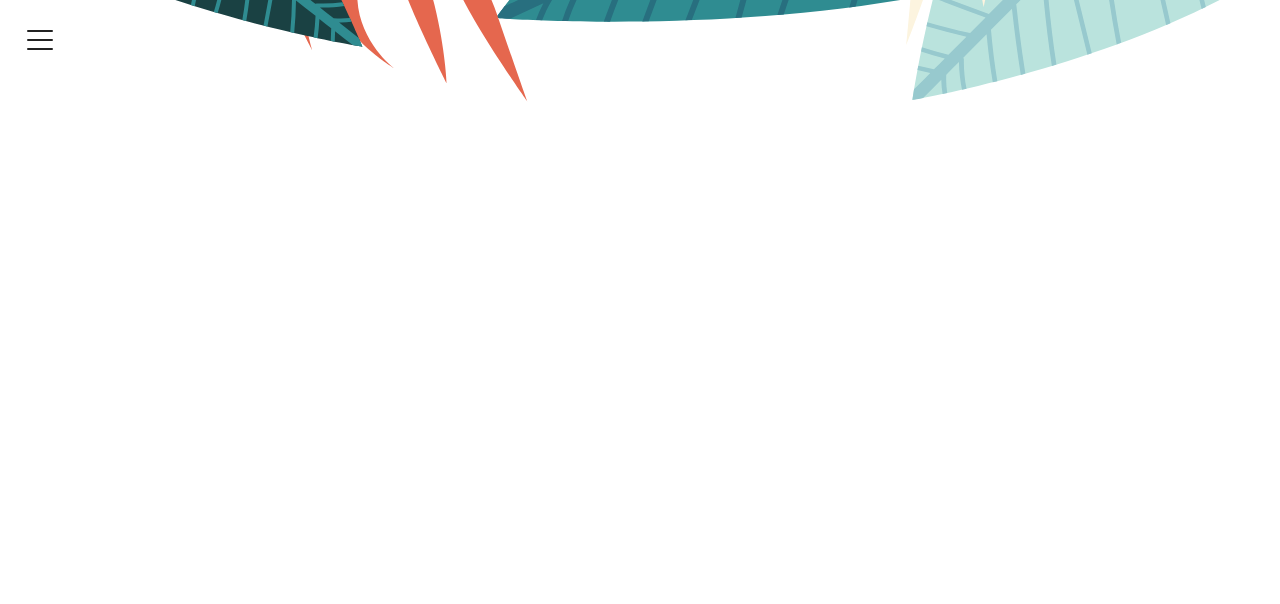
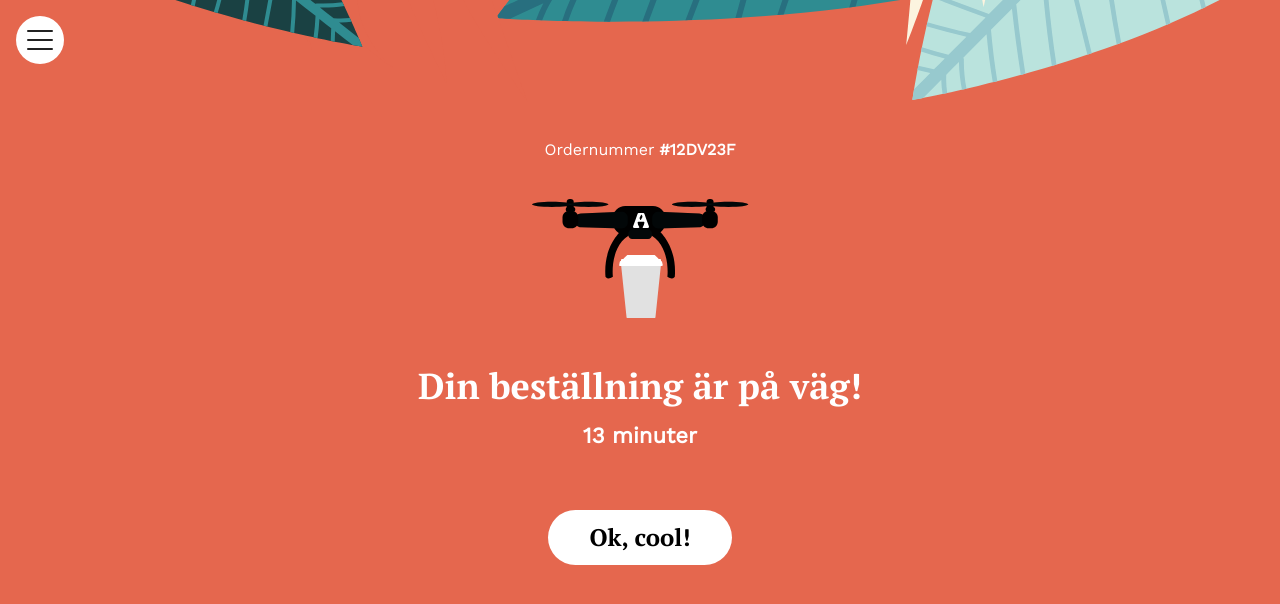
Before and after one commit to ThomasLaukkanen/airbean-coffee, a React (Create React App) app: page /status in a window 1280 px wide. Shown: the top 604 px of the page. Built offline with nearby package versions, Linux system fonts and the light colour scheme.

Commit message:
status finnished

```diff
--- a/src/views/Status.js
+++ b/src/views/Status.js
@@ -1,5 +1,19 @@
+import './Status.scss'
+import drone from '../assets/drone.svg'
 function Status() {
-  return <div></div>
+  return (
+    <div className="statusWrapper">
+      <h3>
+        Ordernummer <strong>#12DV23F </strong>
+      </h3>
+      <img src={drone} alt="drone" />
+      <h1>Din beställning är på väg!</h1>
+      <h2>
+        <strong>13</strong> minuter
+      </h2>
+      <button>Ok, cool!</button>
+    </div>
+  )
 }
 
 export default Status
--- /dev/null
+++ b/src/views/Status.scss
@@ -0,0 +1,49 @@
+@import '../assets/colors';
+
+.statusWrapper {
+  background: $orange;
+  text-align: center;
+  min-height: 100%;
+  padding-top: 140px;
+  color: #fff;
+  h1 {
+    font-family: PT Serif;
+    font-style: normal;
+    font-weight: bold;
+    font-size: 36px;
+    line-height: 120%;
+  }
+
+  h2 {
+    font-family: Work Sans;
+    font-style: normal;
+    font-weight: bold;
+    font-size: 22px;
+    line-height: 120%;
+    margin-bottom: 60px;
+    margin-top: 16px;
+  }
+  h3 {
+    font-family: Work Sans;
+    font-style: normal;
+    font-weight: normal;
+    font-size: 16px;
+    line-height: 120%;
+    margin-bottom: 40px;
+  }
+  img {
+    margin-bottom: 40px;
+  }
+  button {
+    border: none;
+    border-radius: 50px;
+    width: 184px;
+    height: 55px;
+    background: #fff;
+    font-family: PT Serif;
+    font-style: normal;
+    font-weight: bold;
+    font-size: 24px;
+    line-height: 120%;
+  }
+}
```
Also changed, not shown: src/assets/drone.svg (added).
